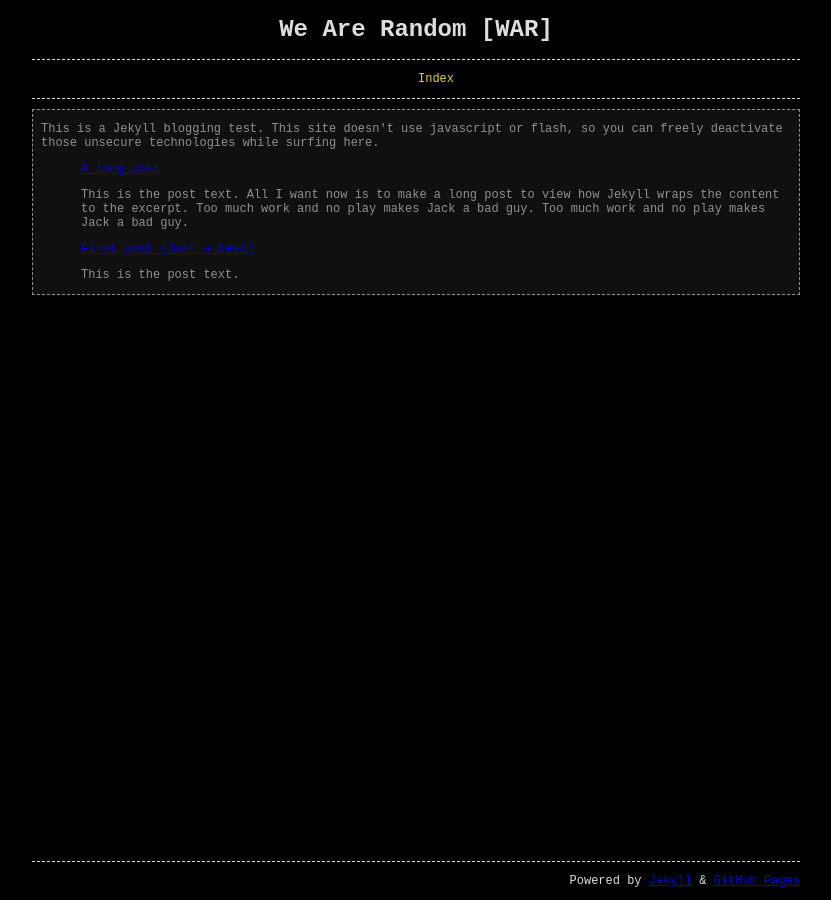
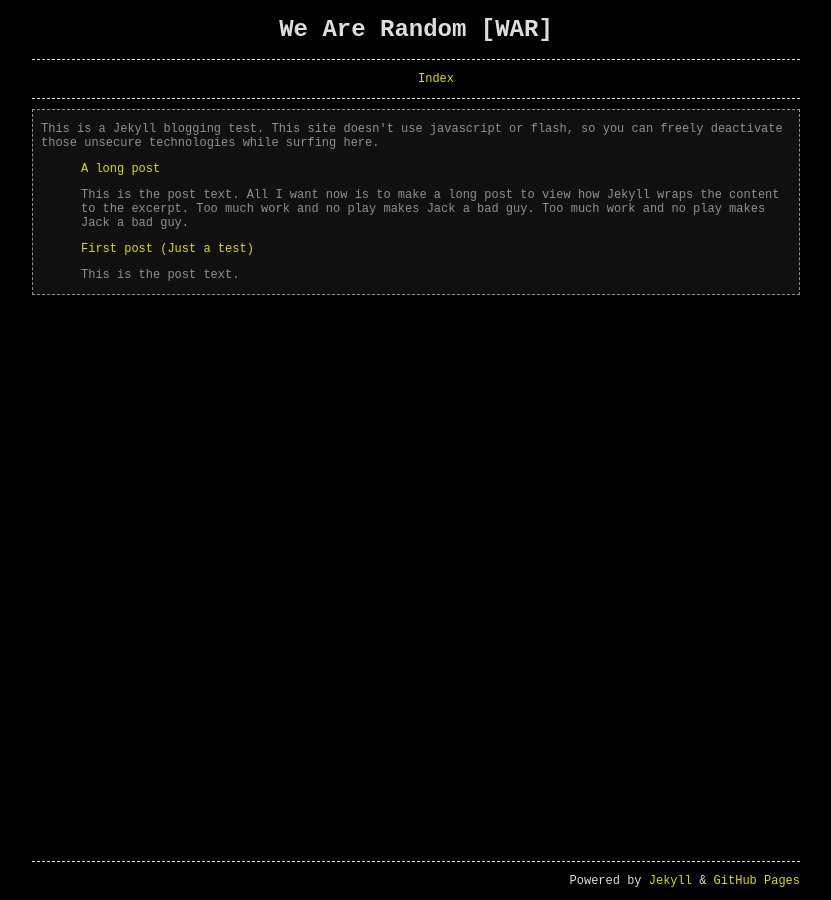
Before and after one commit to wearerandom/wearerandom.github.io, a Jekyll site: the page built from index.html, in a window 1280 px wide. Shown: the whole page, without its empty margins (224-1055 px from the left). Built offline with Jekyll 4.4.1, drawn with Linux system fonts in a browser that asks for light colours.

Commit message:
Update _styles.scss

```diff
--- a/_sass/_styles.scss
+++ b/_sass/_styles.scss
@@ -13,7 +13,7 @@ body.wrap{
     margin-left:auto;
     font-size: 12px;
     font-family: monospace;
-    .postcont{
+    .postcont {
         background-color: #101010;
         border: 1px dashed;
         padding-left: 8px;
@@ -24,6 +24,13 @@ body.wrap{
         li {
             list-style-type: none;
         }
+    }
+    a {
+        text-decoration: none;
+        color: #dcdc00;
+    }
+    a:hover {
+        color: #e1e100;
     }
     .nav {
         text-align: center;
@@ -47,7 +54,7 @@ body.wrap{
                     padding: 2px;
                     border-left: 1px dashed;
                     border-right: 1px dashed;
-                    color: #dede00;
+                    color: #e1e100;
                 }
 
             }
```
